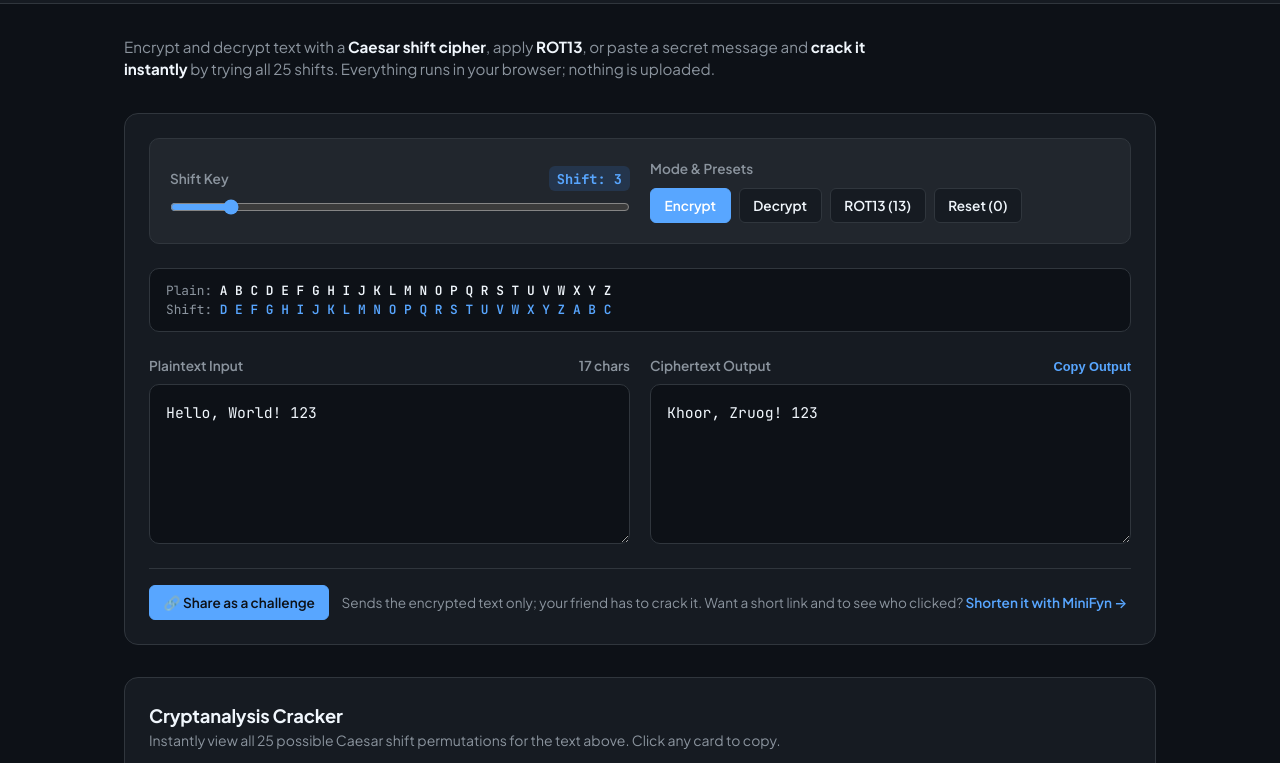
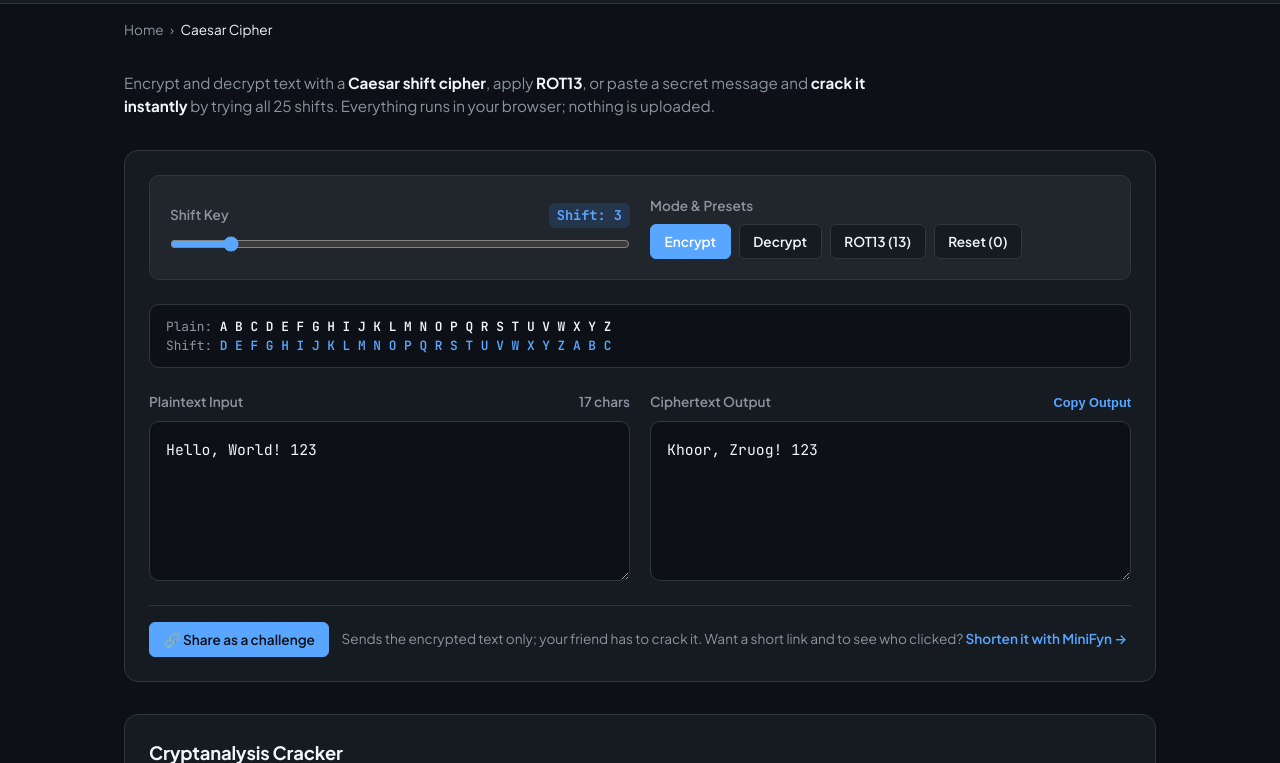
Before and after one commit to get-your-knowledge-here/caesar-cipher, a website: page docs/index.html in a window 1280 px wide. Shown: the part 75-838 px from the top of the page. Drawn offline with Linux system fonts and the light colour scheme.

Commit message:
Add breadcrumbs

```diff
--- a/docs/index.html
+++ b/docs/index.html
@@ -31,6 +31,13 @@
   {
     "@context": "https://schema.org",
     "@graph": [
+      {
+        "@type": "BreadcrumbList",
+        "itemListElement": [
+          { "@type": "ListItem", "position": 1, "name": "Home", "item": "https://get-your-knowledge-here.github.io/" },
+          { "@type": "ListItem", "position": 2, "name": "Caesar Cipher", "item": "https://get-your-knowledge-here.github.io/caesar-cipher/" }
+        ]
+      },
       {
         "@type": "WebApplication",
         "@id": "https://get-your-knowledge-here.github.io/caesar-cipher/#app",
@@ -130,6 +137,21 @@
       background: var(--surface);
       padding: 1rem 1.5rem;
     }
+
+    .breadcrumbs {
+      max-width: 1080px;
+      width: 100%;
+      margin: 1rem auto 0;
+      padding: 0 1.5rem;
+      font-size: 0.85rem;
+      color: var(--text-muted);
+    }
+
+    .breadcrumbs ol { list-style: none; display: flex; flex-wrap: wrap; gap: 0.4rem; margin: 0; padding: 0; }
+    .breadcrumbs li + li::before { content: "›"; margin-right: 0.4rem; color: var(--text-muted); }
+    .breadcrumbs a { color: var(--text-muted); text-decoration: none; }
+    .breadcrumbs a:hover { color: var(--accent); }
+    .breadcrumbs [aria-current] { color: var(--text); }
 
     .header-inner {
       max-width: 1080px;
@@ -653,6 +675,10 @@
     </div>
   </header>
 
+  <nav class="breadcrumbs" aria-label="Breadcrumb">
+    <ol><li><a href="/">Home</a></li><li aria-current="page">Caesar Cipher</li></ol>
+  </nav>
+
   <main>
     <p class="intro">Encrypt and decrypt text with a <strong>Caesar shift cipher</strong>, apply <strong>ROT13</strong>, or paste a secret message and <strong>crack it instantly</strong> by trying all 25 shifts. Everything runs in your browser; nothing is uploaded.</p>
 
```
